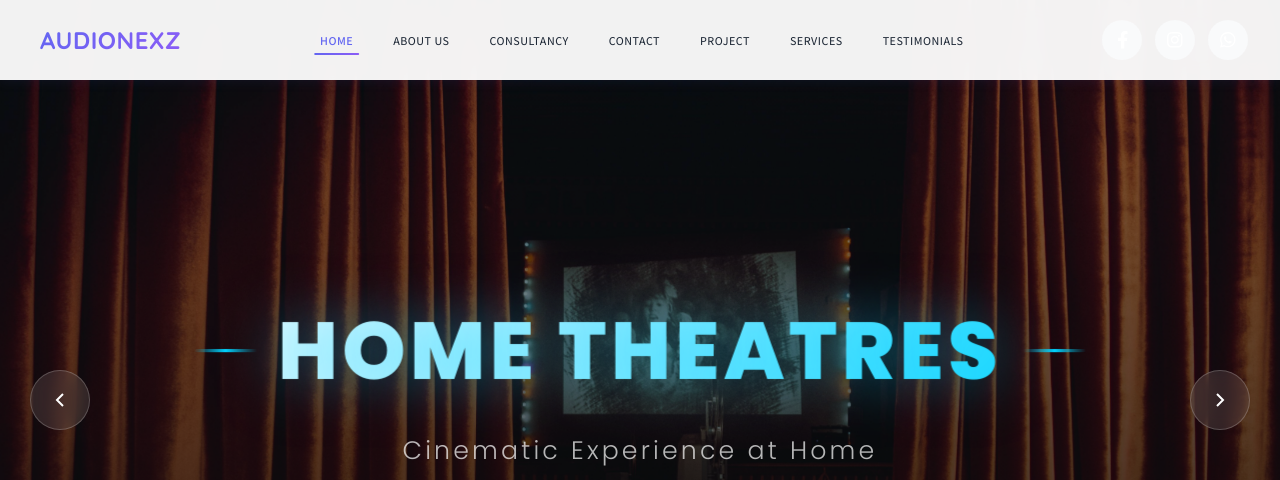
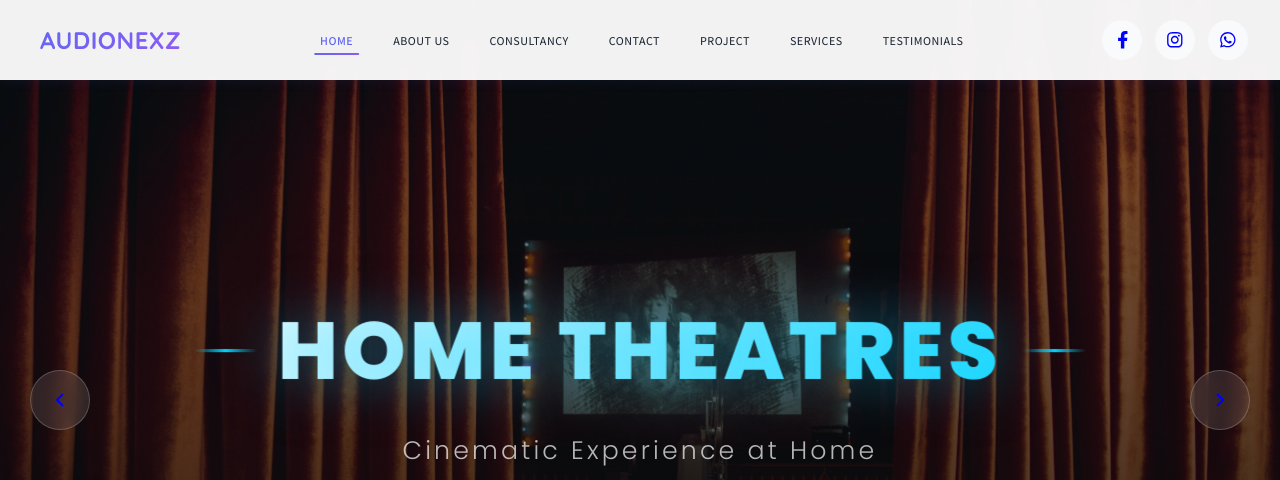
Before and after one commit to Shubhamzio/audionexz-cicd, a React (Vite) app: page / in a window 1280 px wide. Shown: the top 480 px of the page. Built offline with nearby package versions, Linux system fonts and the light colour scheme.

Commit message:
the index css has changed

```diff
--- a/package.json
+++ b/package.json
@@ -8,7 +8,7 @@
     "build": "vite build",
     "lint": "eslint .",
     "preview": "vite preview",
-    "deploy": "npm run build && gh-pages -d dist"
+    "deploy": "gh-pages -d dist"
   },
   "dependencies": {
     "@emailjs/browser": "^4.4.1",
--- a/src/index.css
+++ b/src/index.css
@@ -2,5 +2,5 @@
   margin:0;
   padding:0;
   box-sizing: border-box;
-  color: #fff;
+  color: blue;
 }
```
